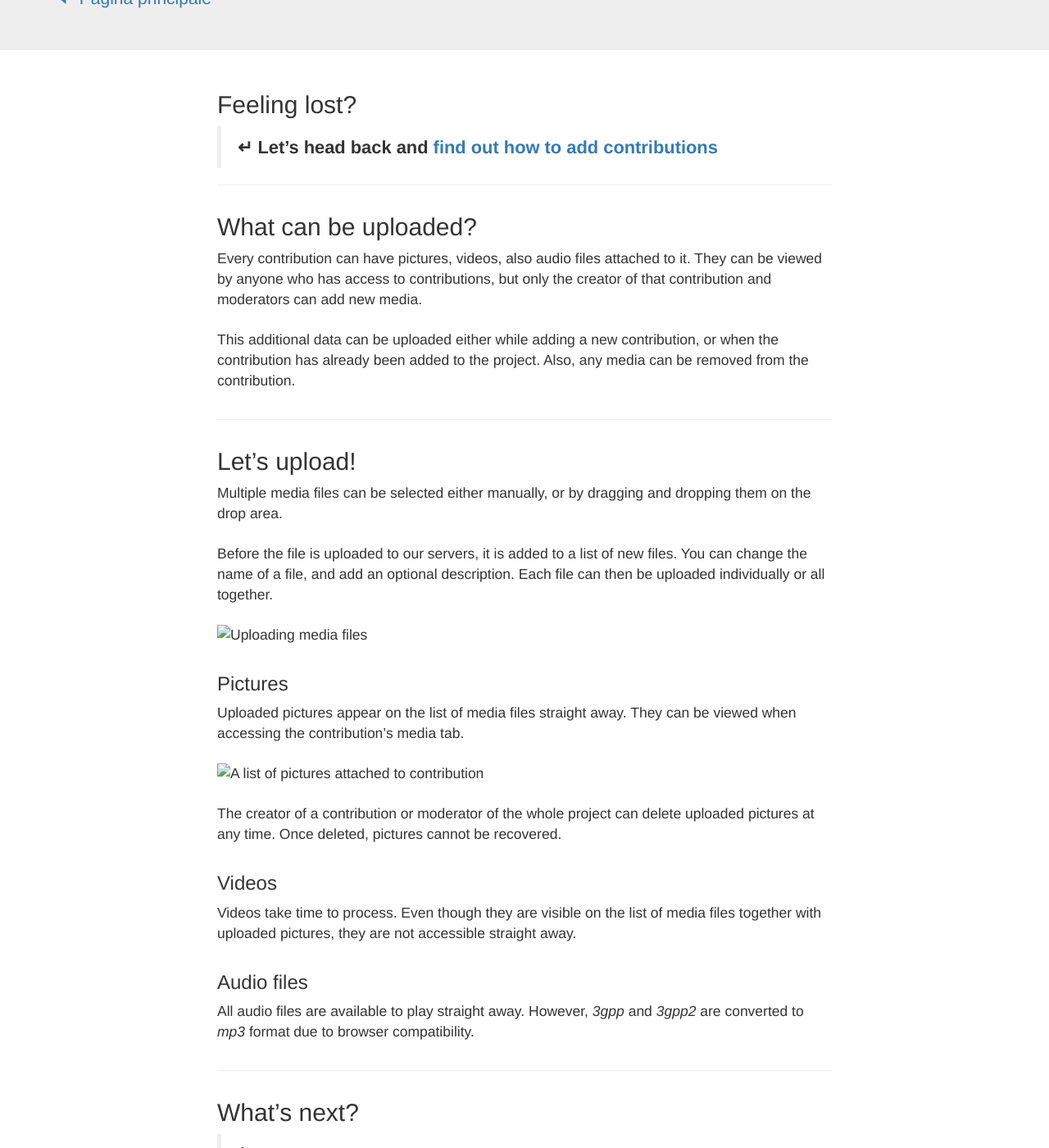
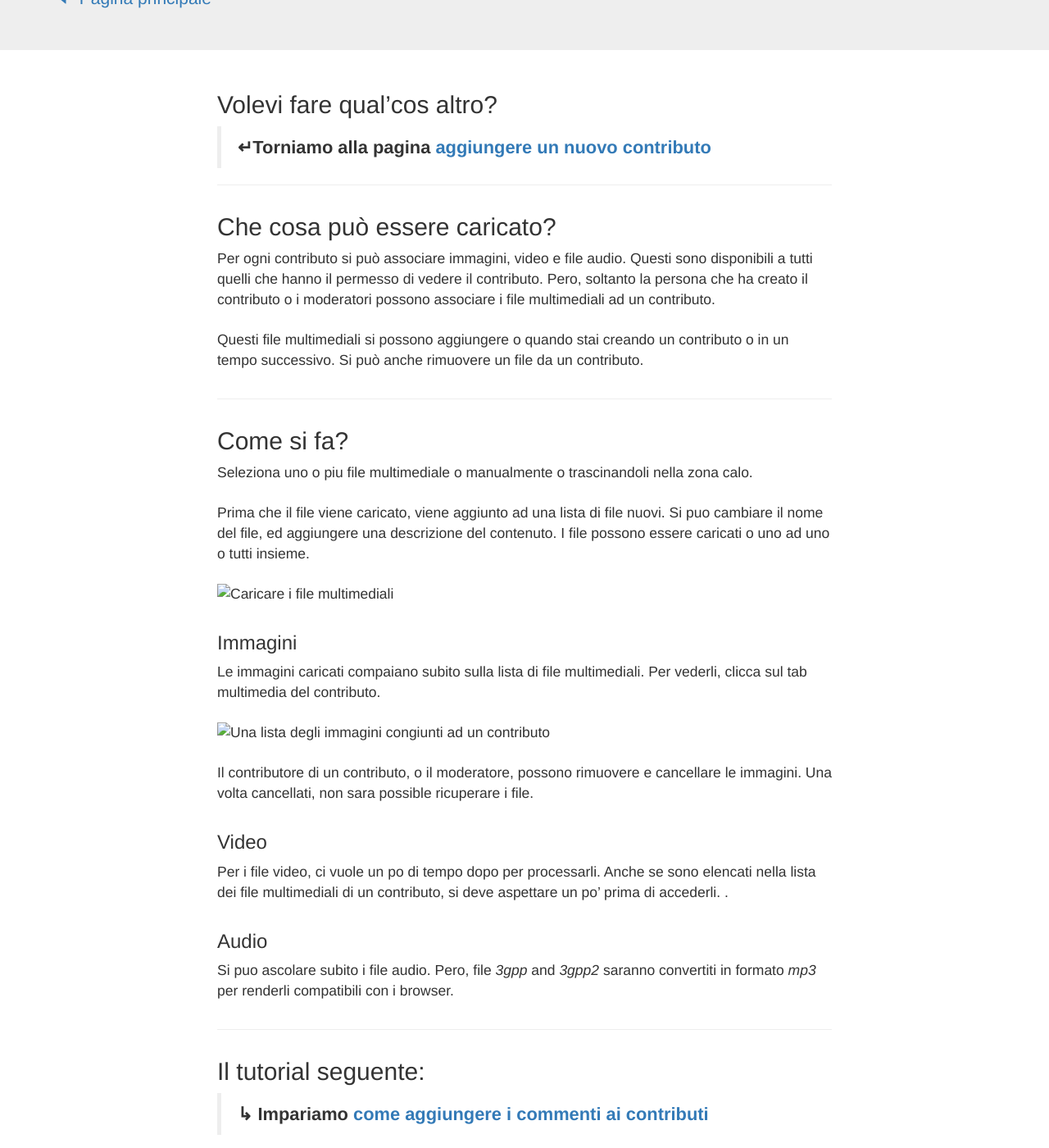
Before and after one commit to cbaldock/communitymaps-help, a Jekyll site: the page built from _it/upload-media-files.md, in a window 1280 px wide and 1400 px high, scrolled down 422 px. Shown: the whole window at 82% size. Built offline with Jekyll 4.4.1, drawn with Linux system fonts in a browser that asks for light colours; nearby versions of some CDN libraries; some of the changed text lies outside the part shown.

Commit message:
translated upload-media-files

```diff
--- a/_it/upload-media-files.md
+++ b/_it/upload-media-files.md
@@ -1,49 +1,49 @@
 ---
 layout: italian
-title: "Upload media files"
-subtitle: "High resolution pictures and videos, also audio files can be attached for public viewing to every contribution you have created."
+title: "Caricare i file multimediali"
+subtitle: "Immagini ad alta risoluzione, video, anche i file audio possono essere collegati ad ogni contributo."
 ---
 
-## Feeling lost?
+## Volevi fare qual'cos altro?
 
-> **&#8629; Let’s head back and** [**find out how to add contributions**](add-new-contribution.html)
+> **&#8629;Torniamo alla pagina** [**aggiungere un nuovo contributo**](add-new-contribution.html)
 
 ---
 
-## What can be uploaded?
+## Che cosa può essere caricato?
 
-Every contribution can have pictures, videos, also audio files attached to it. They can be viewed by anyone who has access to contributions, but only the creator of that contribution and moderators can add new media.
+Per ogni contributo si può associare immagini, video e file audio.  Questi sono disponibili a tutti quelli che hanno il permesso di vedere il contributo.  Pero, soltanto la persona che ha creato il contributo o i moderatori possono associare i file multimediali ad un contributo.
 
-This additional data can be uploaded either while adding a new contribution, or when the contribution has already been added to the project. Also, any media can be removed from the contribution.
+Questi file multimediali si possono aggiungere o quando stai creando un contributo o in un tempo successivo.  Si può anche rimuovere un file da un contributo.
 
 ---
 
-## Let's upload!
+## Come si fa?
 
-Multiple media files can be selected either manually, or by dragging and dropping them on the drop area.
+Seleziona uno o piu file multimediale o manualmente o trascinandoli nella zona calo.
 
-Before the file is uploaded to our servers, it is added to a list of new files. You can change the name of a file, and add an optional description. Each file can then be uploaded individually or all together.
+Prima che il file viene caricato, viene aggiunto ad una lista di file nuovi.  Si puo cambiare il nome del file, ed aggiungere una descrizione del contenuto.  I file possono essere caricati o uno ad uno o tutti insieme.
 
-![Uploading media files](/images/it/uploading-media-files.png)
+![Caricare i file multimediali](/images/it/uploading-media-files.png)
 
-### Pictures
+### Immagini
 
-Uploaded pictures appear on the list of media files straight away. They can be viewed when accessing the contribution’s media tab.
+Le immagini caricati compaiano subito sulla lista di file multimediali.  Per vederli, clicca sul tab multimedia del contributo.
 
-![A list of pictures attached to contribution](/images/it/list-of-pictures.png)
+![Una lista degli immagini congiunti ad un contributo](/images/it/list-of-pictures.png)
 
-The creator of a contribution or moderator of the whole project can delete uploaded pictures at any time. Once deleted, pictures cannot be recovered.
+Il contributore di un contributo, o il moderatore, possono rimuovere e cancellare le immagini.  Una volta cancellati, non sara possible ricuperare i file.
 
-### Videos
+### Video
 
-Videos take time to process. Even though they are visible on the list of media files together with uploaded pictures, they are not accessible straight away.
+Per i file video, ci vuole un po di tempo dopo per processarli.  Anche se sono elencati nella lista dei file multimediali di un contributo, si deve aspettare un po’ prima di accederli. .
 
-### Audio files
+### Audio
 
-All audio files are available to play straight away. However, *3gpp* and *3gpp2* are converted to *mp3* format due to browser compatibility.
+Si puo ascolare subito i file audio.  Pero, file *3gpp* and *3gpp2* saranno convertiti in formato *mp3* per renderli compatibili con i browser.
 
 ---
 
-## What’s next?
+## Il tutorial seguente:
 
-> **&#8627; Let’s learn** [**how to add comments to contributions**](add-comments.html)
+> **&#8627; Impariamo** [**come aggiungere i commenti ai contributi**](add-comments.html)
```
